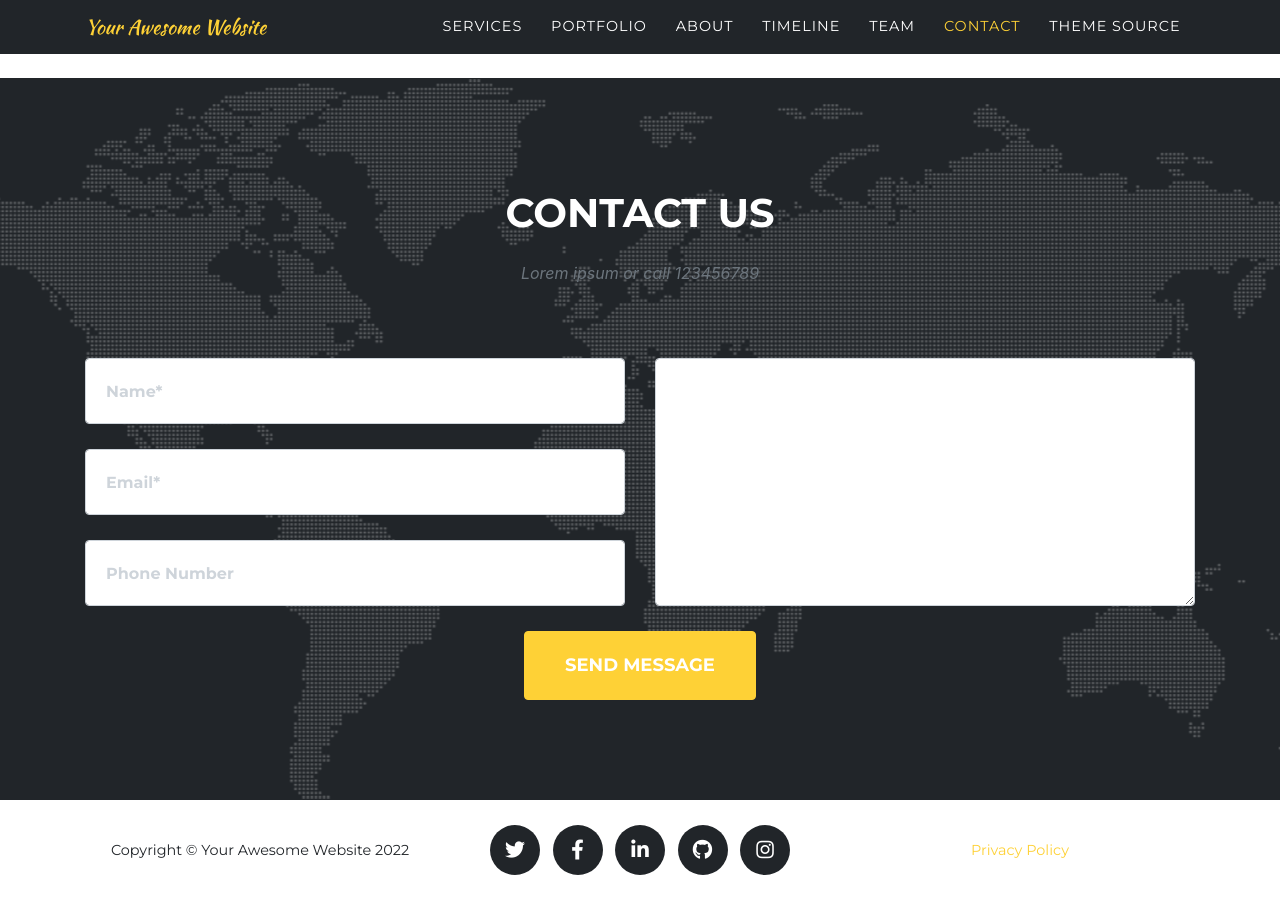
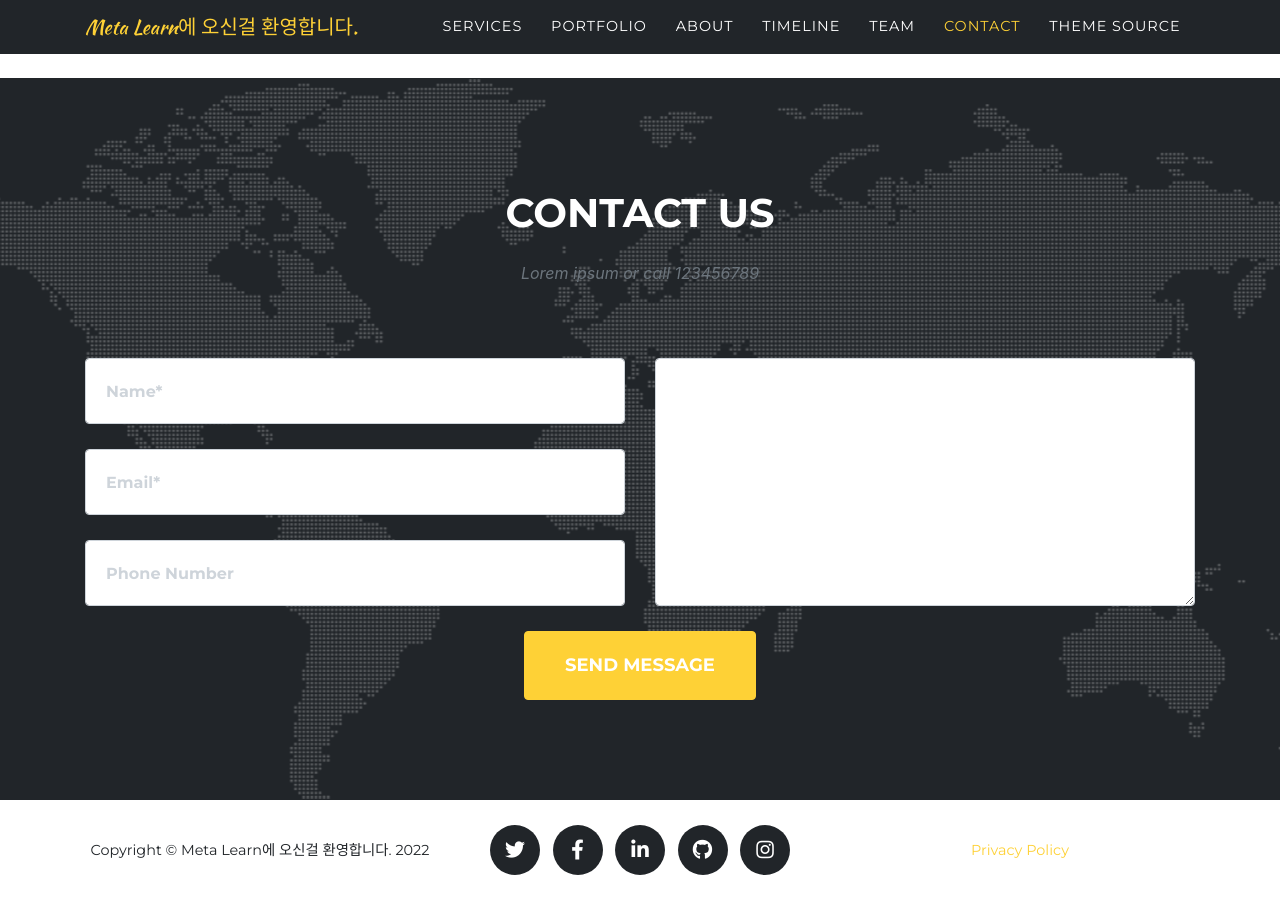
Before and after one commit to byungyong/MetaLearnHomepage, a Jekyll site: the page built from index.md, in a window 1280 px wide and 900 px high, scrolled down 5690 px. Built offline with Jekyll 4.4.1, drawn with Linux system fonts in a browser that asks for light colours; some web fonts are replaced.

Commit message:
chage title

```diff
--- a/_config.yml
+++ b/_config.yml
@@ -16,10 +16,10 @@ theme: jekyll-agency
 url    : "" # the base hostname & protocol for your site, e.g. http://example.com
 baseurl: "" # the subpath of your site, e.g. /blog
 
-title      : Your Awesome Website
-email      : your-email@example.com #this is also the email contact forms will go to
-description: "Site description"
-author     : Your Name
+title      : Meta Learn에 오신걸 환영합니다.
+email      : read100nm@khu.ac.kr #this is also the email contact forms will go to
+description: "Meta Learn, Learn Together"
+author     : Byungyong
 # logo:     #optional, defaults to site title
   # path: assets\img\clients\creative-market.jpg
   # height: 60 #height in px, defaults to 52px
```
